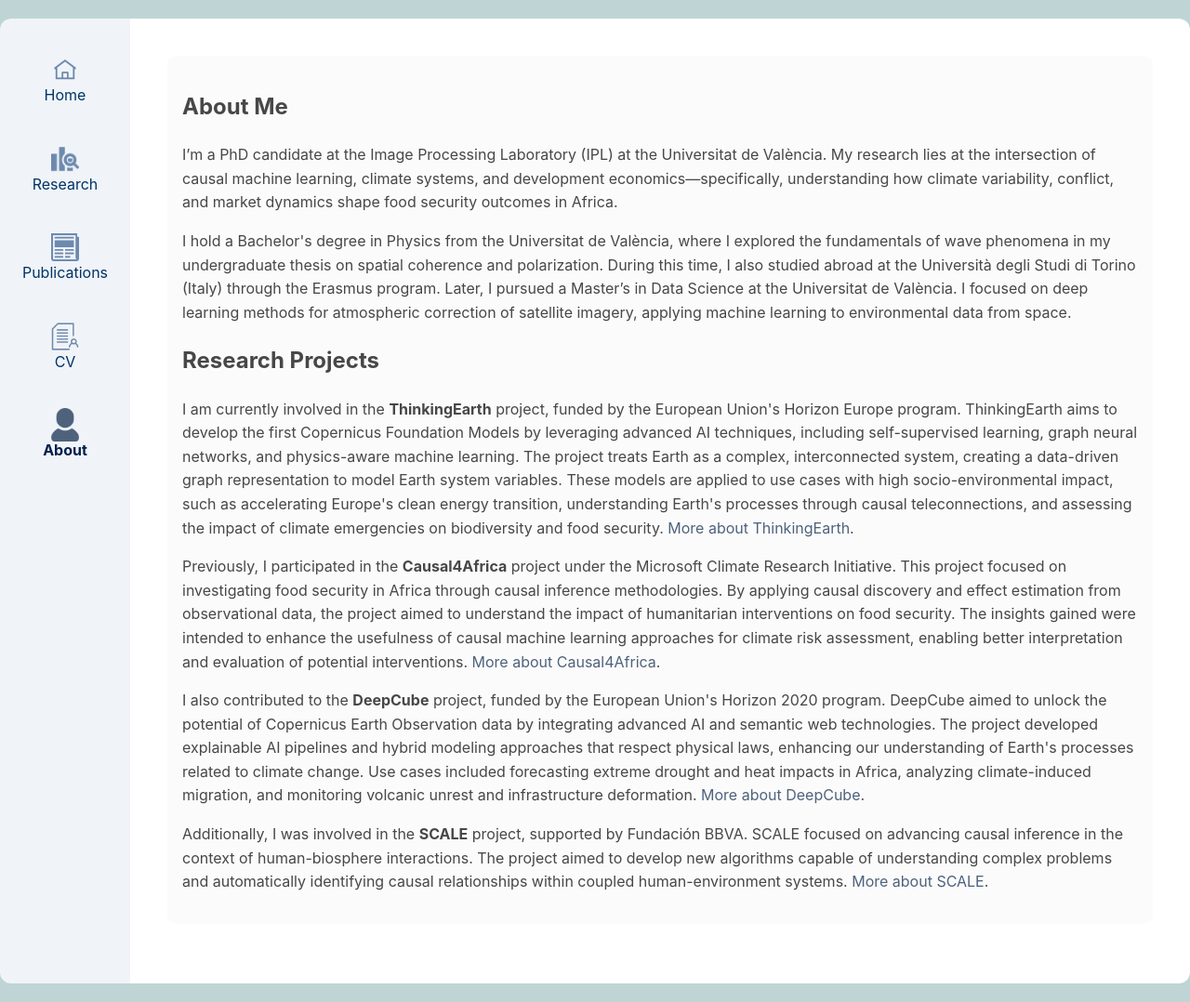
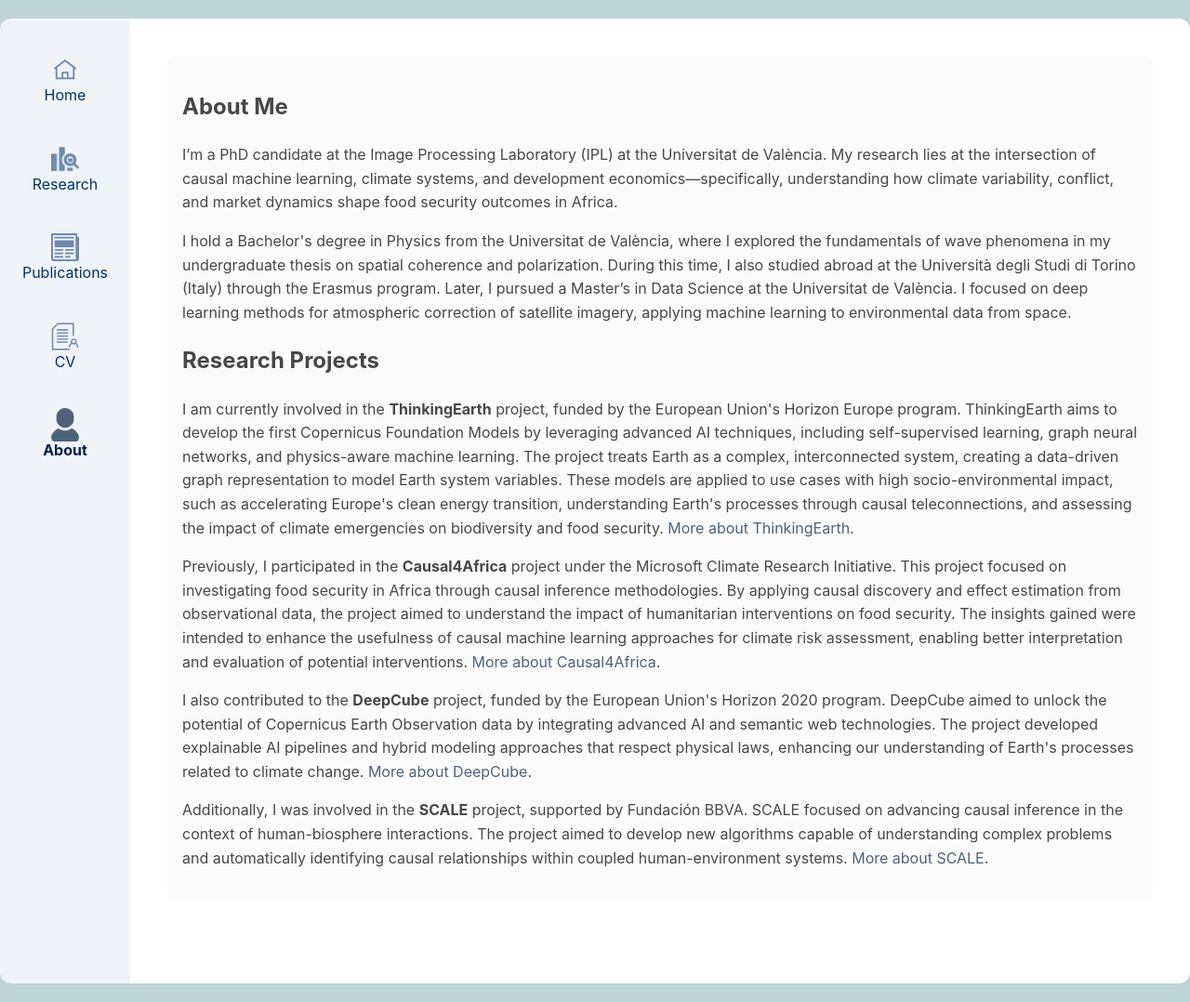
Before and after one commit to jordicbau/jordicbau.github.io, a Jekyll site: the page built from about.md, in a window 1280 px wide. Shown: the whole page at 93% size. Built offline with Jekyll 4.4.1, drawn with Linux system fonts in a browser that asks for light colours.

Commit message:
Update about.md

```diff
--- a/about.md
+++ b/about.md
@@ -15,7 +15,7 @@ title: About
 
   <p>Previously, I participated in the <strong>Causal4Africa</strong> project under the Microsoft Climate Research Initiative. This project focused on investigating food security in Africa through causal inference methodologies. By applying causal discovery and effect estimation from observational data, the project aimed to understand the impact of humanitarian interventions on food security. The insights gained were intended to enhance the usefulness of causal machine learning approaches for climate risk assessment, enabling better interpretation and evaluation of potential interventions. <a class="publication-link" href="https://www.microsoft.com/en-us/research/collaboration/microsoft-climate-research-initiative/projects" target="_blank">More about Causal4Africa</a>.</p>
 
-  <p>I also contributed to the <strong>DeepCube</strong> project, funded by the European Union's Horizon 2020 program. DeepCube aimed to unlock the potential of Copernicus Earth Observation data by integrating advanced AI and semantic web technologies. The project developed explainable AI pipelines and hybrid modeling approaches that respect physical laws, enhancing our understanding of Earth's processes related to climate change. Use cases included forecasting extreme drought and heat impacts in Africa, analyzing climate-induced migration, and monitoring volcanic unrest and infrastructure deformation. <a class="publication-link" href="https://deepcube-h2020.eu" target="_blank">More about DeepCube</a>.</p>
+  <p>I also contributed to the <strong>DeepCube</strong> project, funded by the European Union's Horizon 2020 program. DeepCube aimed to unlock the potential of Copernicus Earth Observation data by integrating advanced AI and semantic web technologies. The project developed explainable AI pipelines and hybrid modeling approaches that respect physical laws, enhancing our understanding of Earth's processes related to climate change. <a class="publication-link" href="https://deepcube-h2020.eu" target="_blank">More about DeepCube</a>.</p>
 
   <p>Additionally, I was involved in the <strong>SCALE</strong> project, supported by Fundación BBVA. SCALE focused on advancing causal inference in the context of human-biosphere interactions. The project aimed to develop new algorithms capable of understanding complex problems and automatically identifying causal relationships within coupled human-environment systems. <a class="publication-link" href="https://www.uv.es/uvweb/uv-news/en/news/university-valencia-gets-three-grants-bbva-foundation-cutting-edge-scientific-research-teams-1285973304159/Novetat.html?id=1286125359490&plantilla=UV_Noticies%2FPage%2FTPGDetaillNews" target="_blank">More about SCALE</a>.</p>
 
```
